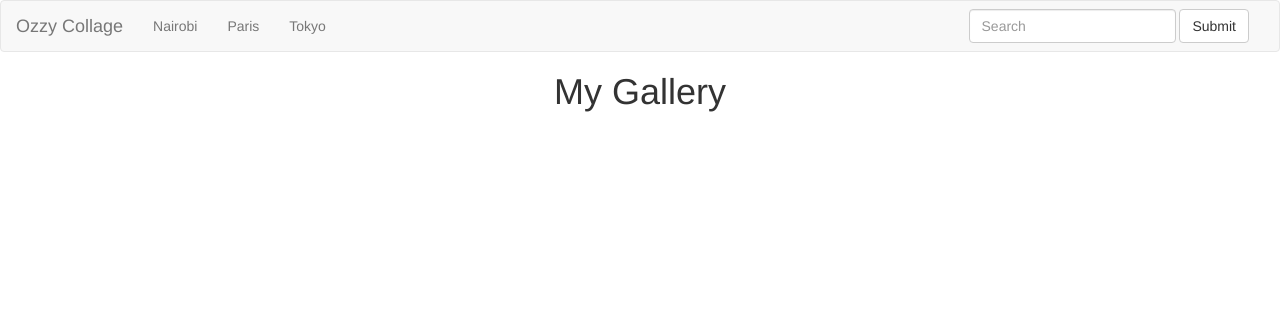
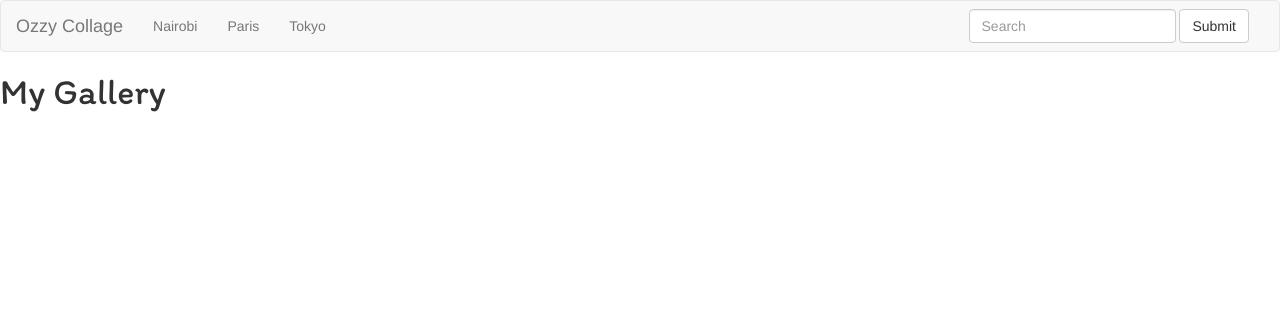
Before and after one commit to OwenMur21/collage, a Django app: page / in a window 1280 px wide. Shown: the top 312 px of the page. Run offline with Django 3.2, Linux system fonts and the light colour scheme; some libraries are stand-ins or nearby versions.

Commit message:
Use specific css on specific templates

```diff
--- a/collage/settings.py
+++ b/collage/settings.py
@@ -121,3 +121,6 @@ USE_TZ = True
 # https://docs.djangoproject.com/en/1.11/howto/static-files/
 
 STATIC_URL = '/static/'
+STATICFILES_DIRS = [
+    os.path.join(BASE_DIR, "static"),
+]
--- a/gallery/templates/base.html
+++ b/gallery/templates/base.html
@@ -10,7 +10,6 @@
     <title> Ozzy Collage </title>
     {% endif %}
     {% block styles%}
-    <link href="https://fonts.googleapis.com/css?family=Itim" rel="stylesheet">
   {% bootstrap_css %}
     {% endblock %}
 </head>
--- a/gallery/templates/home.html
+++ b/gallery/templates/home.html
@@ -1,12 +1,14 @@
 {%extends 'base.html'%}
-
-
+{% load static%}
+  {% block styles%}
+  {{block.super}}
+  <link href="https://fonts.googleapis.com/css?family=Itim" rel="stylesheet">
+  <link rel="stylesheet" href="{% static 'css/home.css' %}">
+    {% endblock %}
 
 {% block content %}
 
-
-<h1 class="text-center"> My Gallery</h1>
-
+<h1> My Gallery</h1>
 
 
 
--- /dev/null
+++ b/static/css/home.css
@@ -0,0 +1,3 @@
+h1{
+    font-family: 'Itim', cursive;
+}
```
